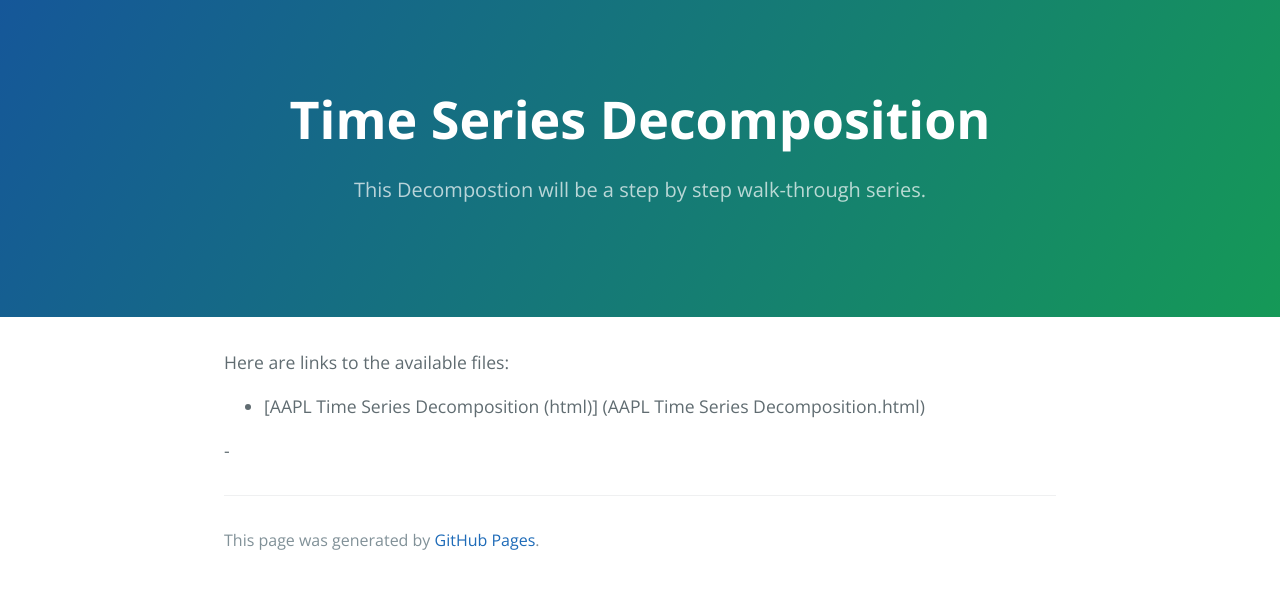
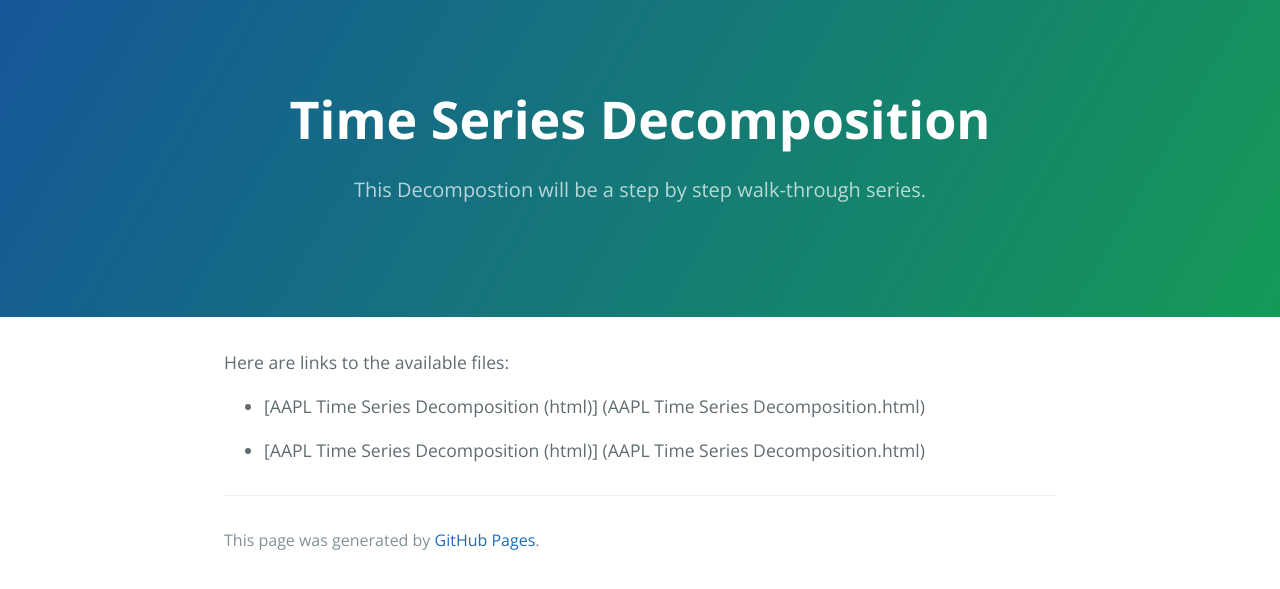
Before and after one commit to AGeorge01/AGeorge01.github.io, a Jekyll site: the page built from Timeseries/index.md, in a window 1280 px wide. Shown: the top 589 px of the page. Built offline with Jekyll 4.4.1, drawn with Linux system fonts in a browser that asks for light colours; our own code applies the rules of GitHub Pages for plain Markdown files.

Commit message:
Update index.md

```diff
--- a/Timeseries/index.md
+++ b/Timeseries/index.md
@@ -6,4 +6,4 @@
 
 - [AAPL Time Series Decomposition (html)] (AAPL Time Series Decomposition.html)
 
--
+- [AAPL Time Series Decomposition (html)] (AAPL Time Series Decomposition.html)
```
